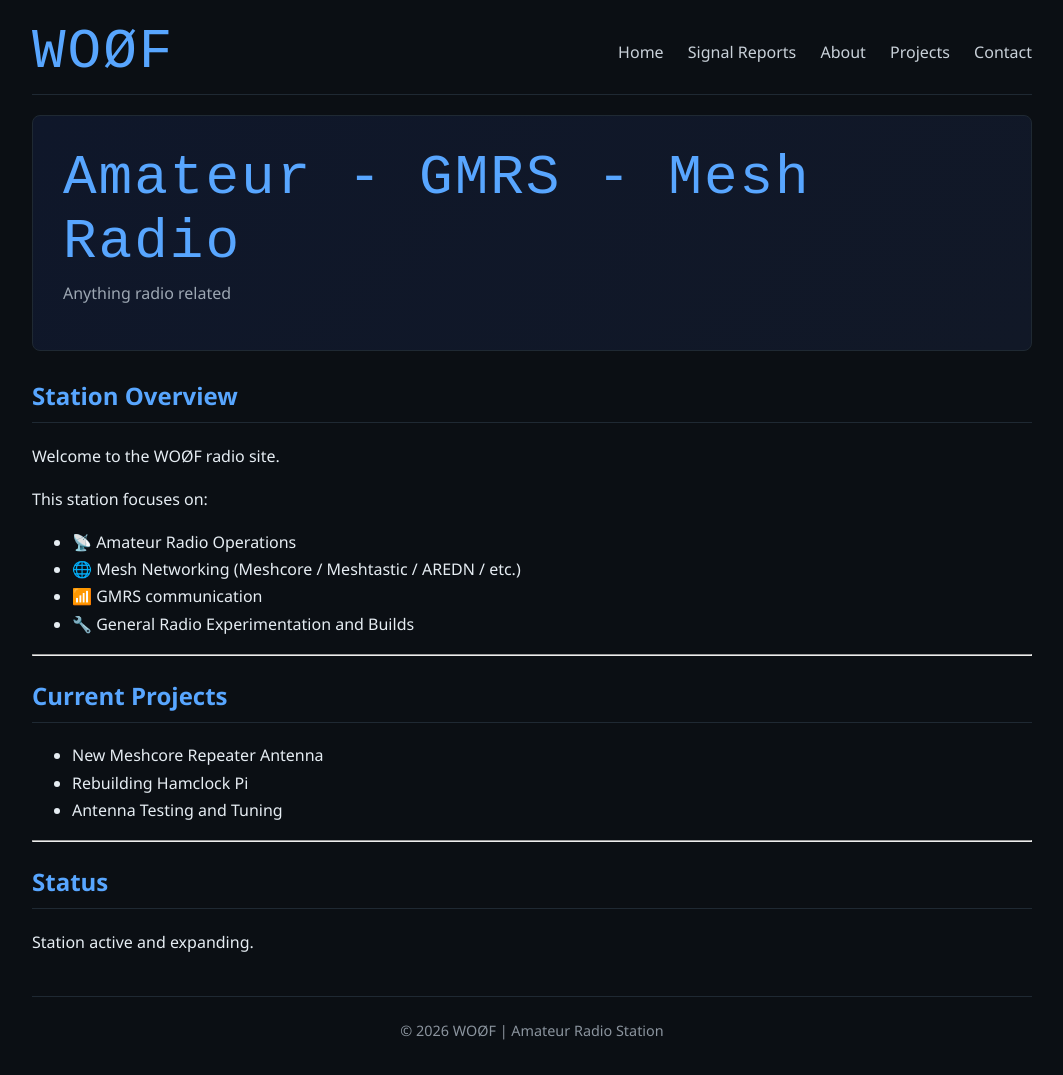
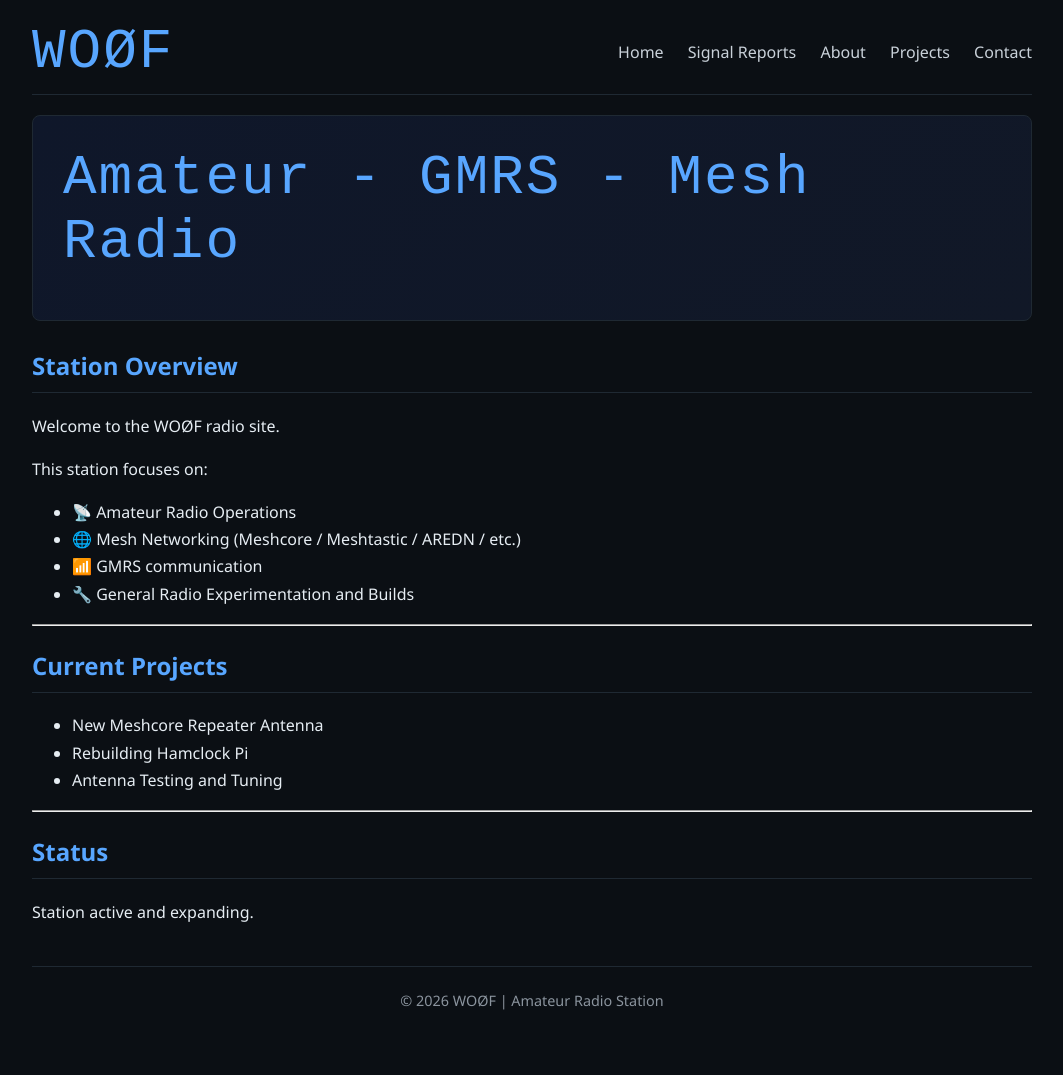
Before and after one commit to Lymitliss/Lymitliss.github.io, a Jekyll site: the page built from index.md, in a window 1280 px wide. Shown: the whole page, without its empty margins (108-1171 px from the left). Built offline with Jekyll 4.4.1, drawn with Linux system fonts in a browser that asks for light colours; after the commit the page ends 1045 px from its top, so only the background shows below that.

Commit message:
Update _config.yml

```diff
--- a/_config.yml
+++ b/_config.yml
@@ -1,5 +1,5 @@
 title: "WOØF Amateur, GMRS and Mesh Radio"
-description: "Anything radio related"
+description: ""
 
 url: "https://wo0f.com"
 baseurl: ""
```
